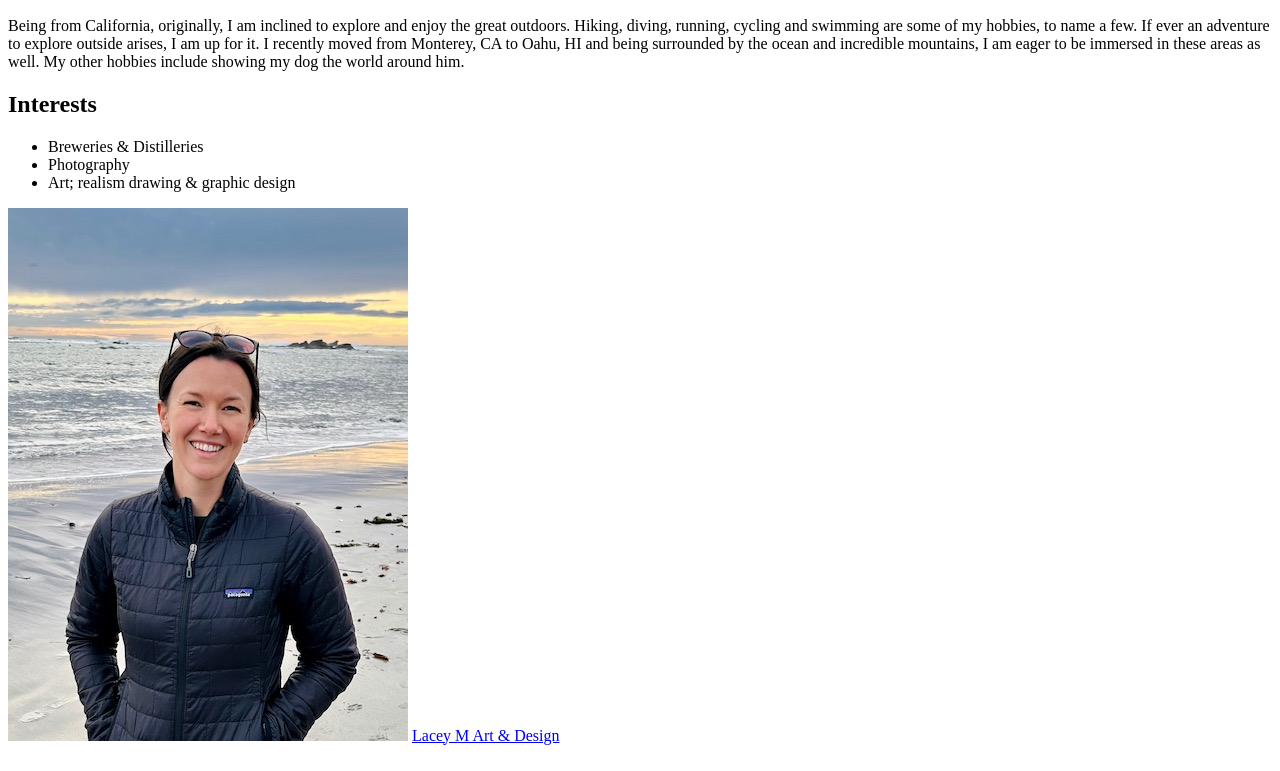
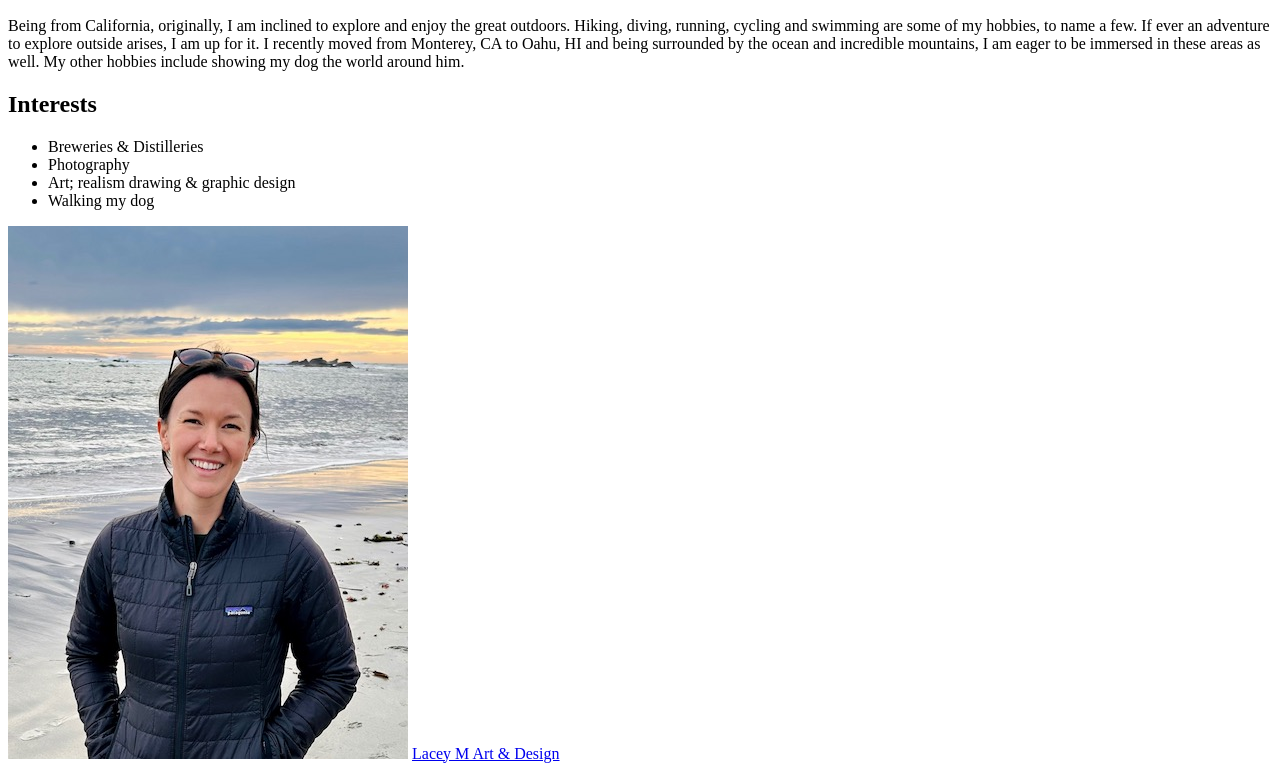
Before and after one commit to LaceyMerryman/m2-hw2-merryman-lacey, a plain HTML site: page index.html in a window 1280 px wide. Shown: the part 110-881 px from the top of the page. Drawn offline with Linux system fonts and the light colour scheme.

Commit message:
modify gitignore

```diff
--- a/index.html
+++ b/index.html
@@ -9,6 +9,8 @@
             <li>Breweries & Distilleries</li>
             <li>Photography</li>
             <li>Art; realism drawing & graphic design</li>
+            <li>Walking my dog</li>
+            </li>
         </ul>
         <img src="IMG_3685.jpg" alt="Lacey at Mavericks Beach">
         <a href="https://www.laceymartdesign.com/">Lacey M Art & Design</a>
```
